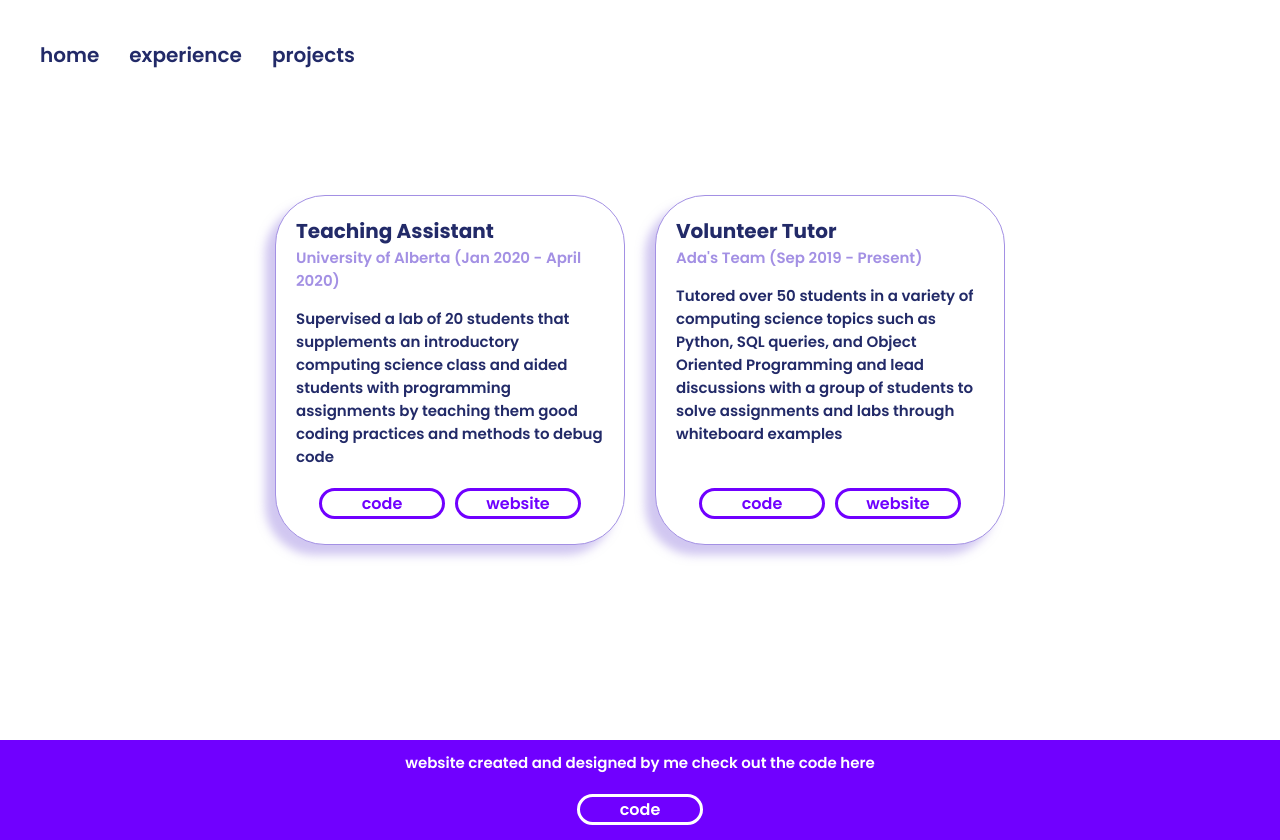
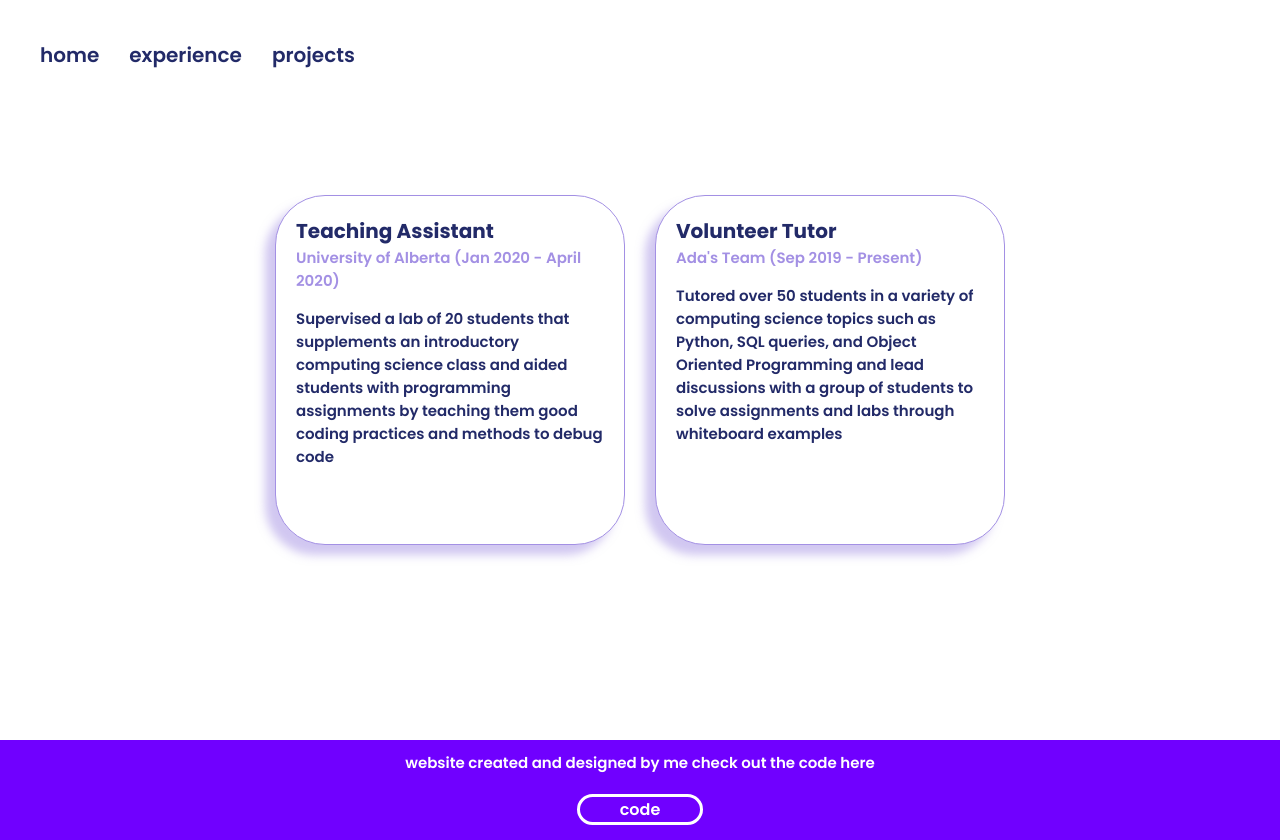
Before and after one commit to amreesalmonte/personal-webapp, a React (Create React App) app: page /experience in a window 1280 px wide. Built offline with nearby package versions, Linux system fonts and the light colour scheme.

Commit message:
fixed null links from showing

```diff
--- a/src/components/Card.jsx
+++ b/src/components/Card.jsx
@@ -13,8 +13,8 @@ class Card extends Component {
                     <p className="description">{description}</p>
                 </div>
                 <div className="pageLink">
-                    <Links link={githubLink} title="code" linkClass="regularLink" />
-                    <Links link={websiteLink} title="website" linkClass="regularLink" />
+                    {githubLink !== null && <Links link={githubLink} title="code" linkClass="regularLink" />}
+                    {websiteLink !== null && <Links link={websiteLink} title="website" linkClass="regularLink" />}
                 </div>
             </div>
         );
```
